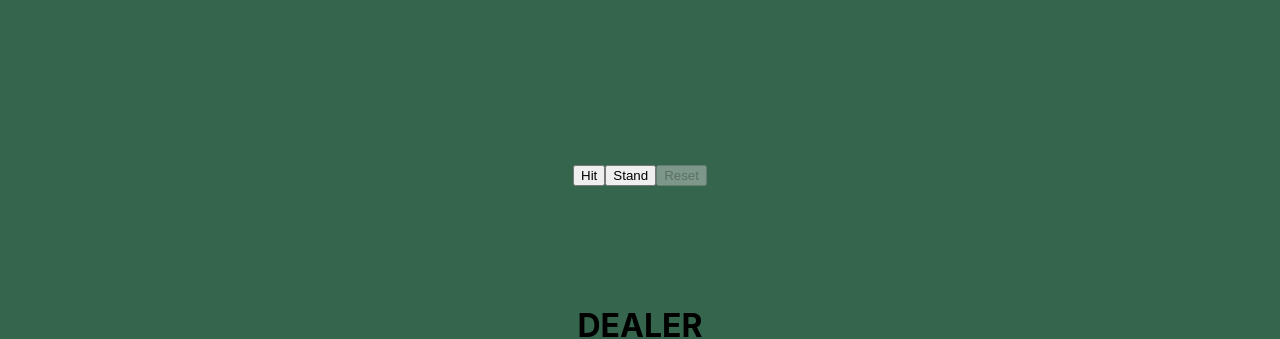
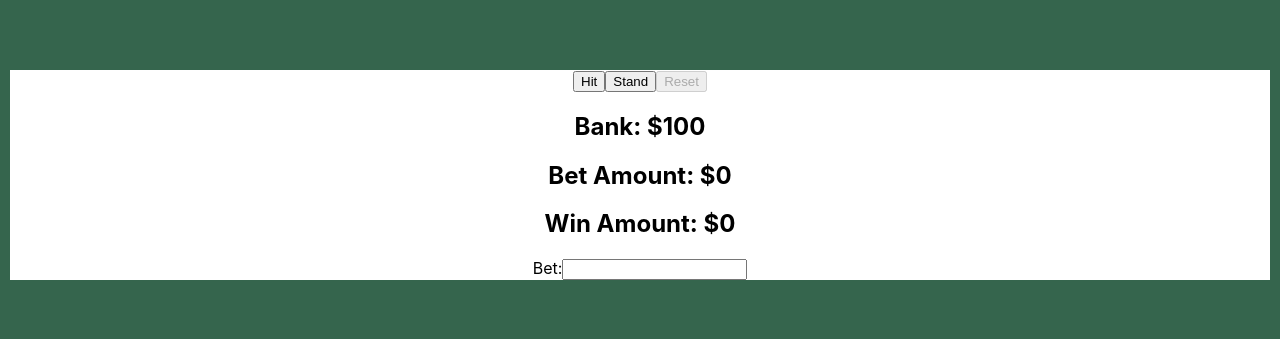
Before and after one commit to klee0589/blackjack, a React (Create React App) app: page / in a window 1280 px wide. Shown: the part 225-564 px from the top of the page. Built offline with nearby package versions, Linux system fonts and the light colour scheme; no server answers.

Commit message:
use ore decks

```diff
--- a/src/App.css
+++ b/src/App.css
@@ -3,13 +3,12 @@
   background-color: #35654d;
   height: 100vh;
   width: 100vw;
-  padding: 20px;
   box-sizing: border-box;
 }
 
 .BlackJackTable {
   height: 100%;
-  padding: 20px;
+  padding: 10px;
   display: flex;
   justify-content: space-between;
   flex-direction: column;
--- a/src/App.js
+++ b/src/App.js
@@ -3,7 +3,7 @@ import BlackJackTable from './components/BlackJackTable';
 import './App.css';
 
 async function getNewDeck() {
-  const response = await fetch('https://www.deckofcardsapi.com/api/deck/new/shuffle/?deck_count=1');
+  const response = await fetch('https://www.deckofcardsapi.com/api/deck/new/shuffle/?deck_count=8');
   if (!response.ok) {
     throw new Error(`Error: ${response}`)
   }
--- a/src/components/BlackJackTable.js
+++ b/src/components/BlackJackTable.js
@@ -5,16 +5,30 @@ import PlayingCards from './PlayingCards';
 
 const BlackJackTable = ({ deckId }) => {
     const [userCards, setUserCards] = useState([]);
+    const [dealersCards, setDealersCards] = useState([]);
+    const [money, setMoney] = useState(100);
+    const [betAmount, setBetAmount] = useState(0);
+    const [winner, setWinner] = useState('');
+
     let playersValue = userCards.reduce((sum, card) => sum + grabCardValue(card.value), 0)
-    const [dealersCards, setDealersCards] = useState([]);
     let dealersValue = dealersCards.reduce((sum, card) => sum + grabCardValue(card.value), 0)
+
     const [gameIsOver, setGameIsOver] = useState(false);
     const [userStands, setUserStands] = useState(false);
+
     let dealerFirstCard = userStands || gameIsOver ? dealersCards[0]?.image : backOfCardUrl
     let restOfDealersCards = dealersCards.filter((_, index) => index !== 0)
 
     useEffect(() => {
+        if (gameIsOver) {
+            checkWinner();
+        }
+    }, [gameIsOver])
+
+    useEffect(() => {
+        if (deckId) {
             getInitialCards({ deckId, getTwoCards, setUserCards, setDealersCards });
+        }
     }, [deckId])
 
     useEffect(() => {
@@ -24,16 +38,18 @@ const BlackJackTable = ({ deckId }) => {
     }, [playersValue, dealersValue])
 
     useEffect(() => {
+        if (deckId) {
             const fetchCard = async () => {
                 await getOneCardFromDeck({ deckId, getOneCards, setUserCards: setDealersCards });
             };
 
-        if (userStands && dealersValue <= 15 && dealersValue < playersValue) {
+            if (userStands && (dealersValue <= 15 && dealersValue <= playersValue)) {
                 fetchCard();
+            }
         }
     }, [userStands, deckId, gameIsOver, dealersCards, dealersValue, playersValue]);
 
-    function reset() {
+    const reset = () => {
         setUserStands(false)
         setGameIsOver(false)
         setUserCards([])
@@ -41,32 +57,59 @@ const BlackJackTable = ({ deckId }) => {
         getInitialCards({ deckId, getTwoCards, setUserCards, setDealersCards });
     }
 
+    const checkWinner = () => {
+        if (playersValue > 21 || (dealersValue <= 21 && dealersValue > playersValue)) {
+            setMoney(prevAmount => prevAmount - (betAmount * 2));
+            setBetAmount(0);
+            setWinner("DEALER Wins!");
+        } else if (dealersValue > 21 || (playersValue <= 21 && playersValue > dealersValue)) {
+            setMoney(prevAmount => prevAmount + (betAmount * 2));
+            setBetAmount(0);
+            setWinner("PLAYER Wins!");
+        } else {
+            setWinner("It's a Tie!");
+        }
+    };
+
     return (
         <div className="BlackJackTable">
             <div className='Players'>
-                <h1>PLAYER {gameIsOver && playersValue <= 21 && 'Wins'}</h1>
+                <h1>PLAYER</h1>
                 <h3>{playersValue}</h3>
                 <div style={{ display: 'flex', justifyContent: 'center' }}>
                     <PlayingCards userCards={userCards} />
                 </div>
             </div>
-            <div>
+            <div style={{ background: "white" }}>
                 <button disabled={gameIsOver || userStands} onClick={() => {
-
                     getOneCardFromDeck({ deckId, getOneCards, setUserCards })
                 }}>Hit</button>
-                <button onClick={() => setUserStands(true)}>Stand</button>
+                <button disabled={gameIsOver || userStands} onClick={() => setUserStands(true)}>Stand</button>
                 <button disabled={!userStands && !gameIsOver} onClick={() => reset()}>Reset</button>
+                <div><h2>Bank: ${money}</h2></div>
+                <div><h2>Bet Amount: ${betAmount}</h2></div>
+                <div><h2>Win Amount: ${betAmount * 2}</h2></div>
+                <div>
+                    <form>
+                        <label form="bet">Bet:</label>
+                        <input type="text" id="bet" name="bet" onChange={(e) => setBetAmount(e.target.value)} />
+                    </form>
+                </div>
+                <div>
+                    {gameIsOver && (
+                        <h1>
+                            {winner}
+                        </h1>
+                    )}
+                </div>
             </div>
             <div className='Players'>
-                <h1>DEALER {gameIsOver && dealersValue <= 21 && 'Wins'}</h1>
+                <h1>DEALER</h1>
                 <h3>{dealersValue}</h3>
                 <div style={{ display: 'flex', justifyContent: 'center' }}>
-                    {
                     <div style={{ marginRight: '2px' }}>
                         <img src={dealerFirstCard} alt={'dealers_first_card'} height={150} />
                     </div>
-                    }
                     <PlayingCards userCards={restOfDealersCards} />
                 </div>
             </div>
--- a/src/components/PlayingCards.js
+++ b/src/components/PlayingCards.js
@@ -1,5 +1,5 @@
 const PlayingCards = ({ userCards }) => {
-    return userCards.map((card, index) => <div style={{ marginRight: '2px' }}><img src={card?.image} alt={card.code} height={150} key={index} /></div>)
+    return userCards.map((card, index) => <div key={index} style={{ marginRight: '2px' }}><img src={card?.image} alt={card.code} height={150} key={index} /></div>)
 }
 
 export default PlayingCards;
```
Lines whose indentation alone changed are shown as unchanged.
